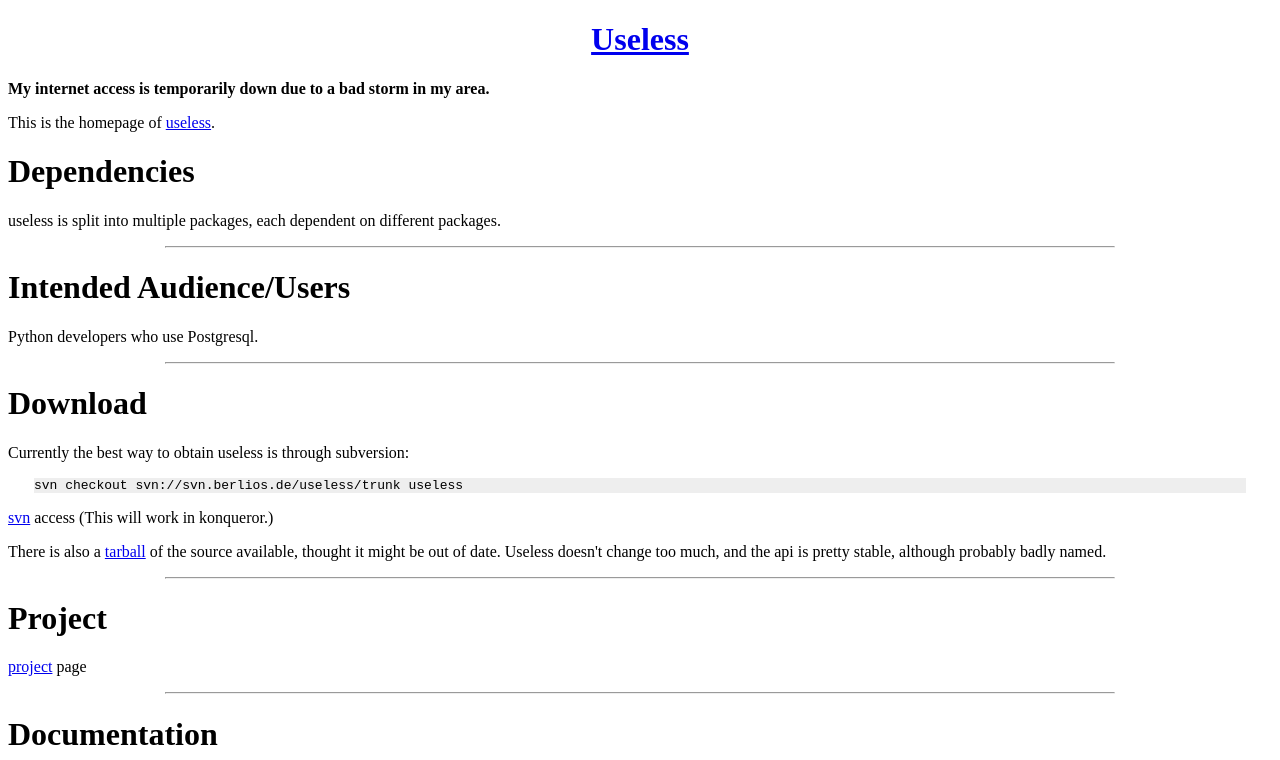
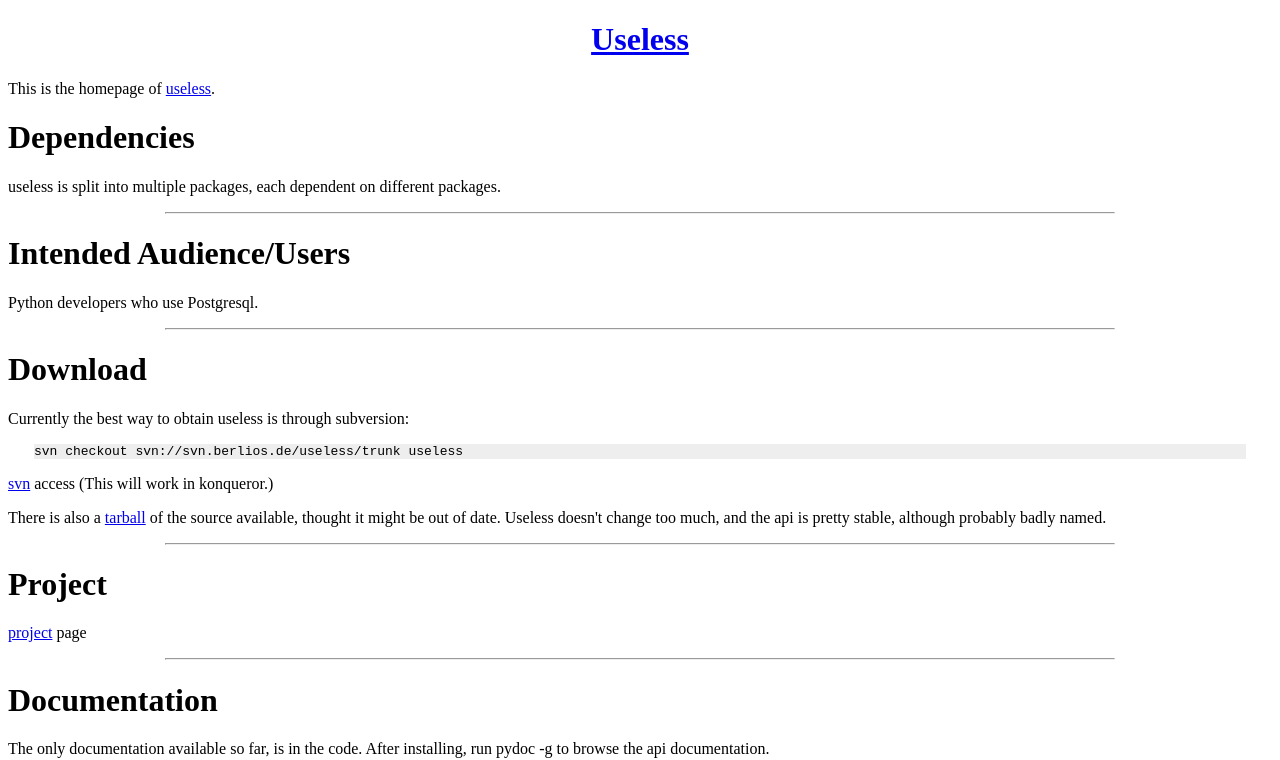
Before and after one commit to BackupTheBerlios/useless-svn, a plain HTML site: page website/index.html in a window 1280 px wide. Shown: the top 760 px of the page. Drawn offline with Linux system fonts and the light colour scheme.

Commit message:
updating website

```diff
--- a/website/index.html
+++ b/website/index.html
@@ -10,7 +10,6 @@
 <body>
 <div class="document" id="useless">
 <h1 class="title"><a class="reference" href="http://useless.berlios.de">Useless</a></h1>
-<p><strong>My internet access is temporarily down due to a bad storm in my area.</strong></p>
 <p>This is the homepage of <a class="reference" href="http://useless.berlios.de">useless</a>.</p>
 <div class="section" id="dependencies">
 <h1><a name="dependencies">Dependencies</a></h1>
```
Also changed, not shown: 1 other file.
